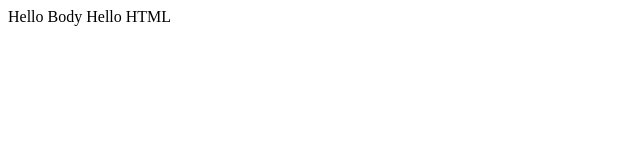
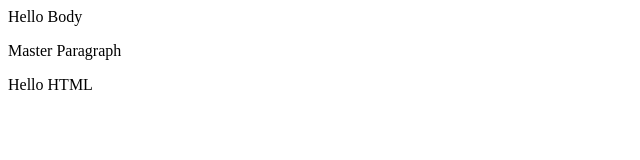
Before and after one commit to dattaramnavle/test, a plain HTML site: page index.html in a window 1280 px wide. Shown: the whole page, without its empty margins (0-640 px from the left). Drawn offline with Linux system fonts and the light colour scheme.

Commit message:
changes in html

```diff
--- a/index.html
+++ b/index.html
@@ -1,6 +1,10 @@
 <html>
     <body>
         Hello Body
+
+        <p>
+            Master Paragraph
+        </p>
     </body>
     Hello HTML
 </html>
```
